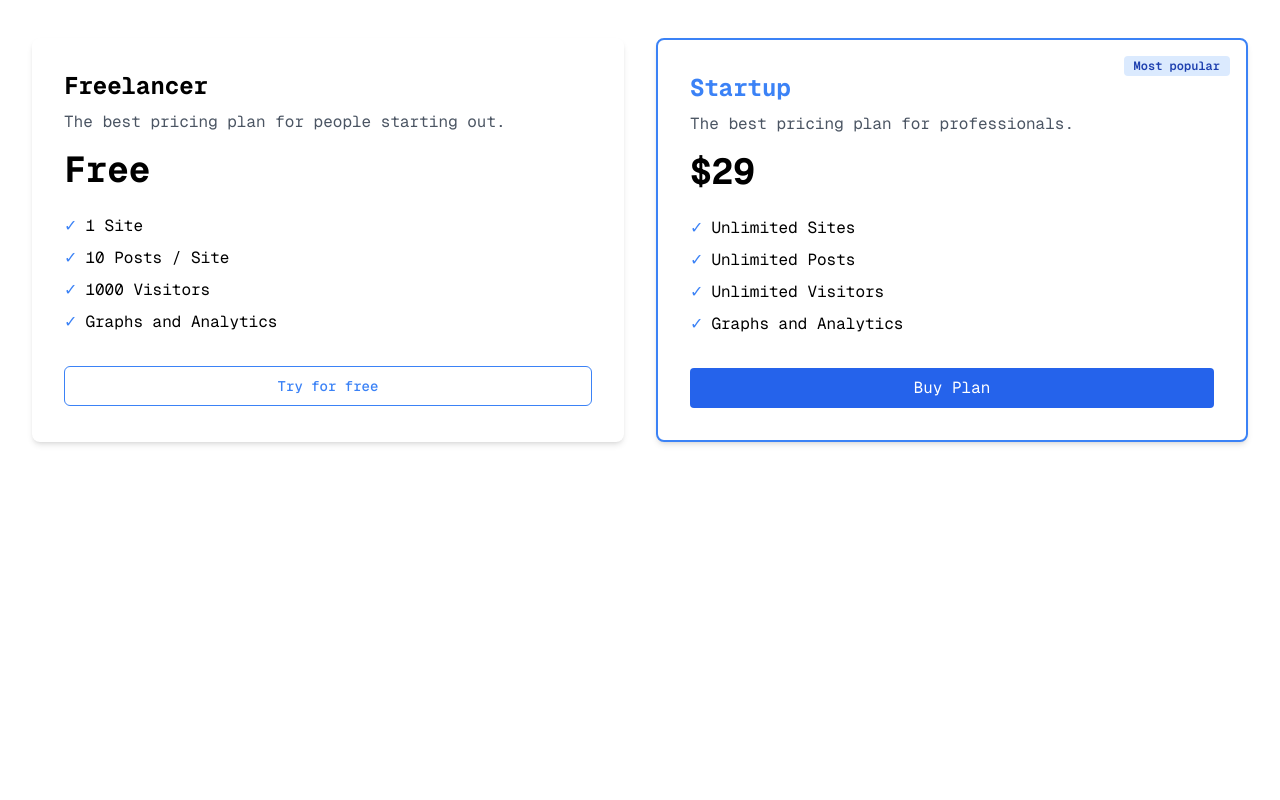
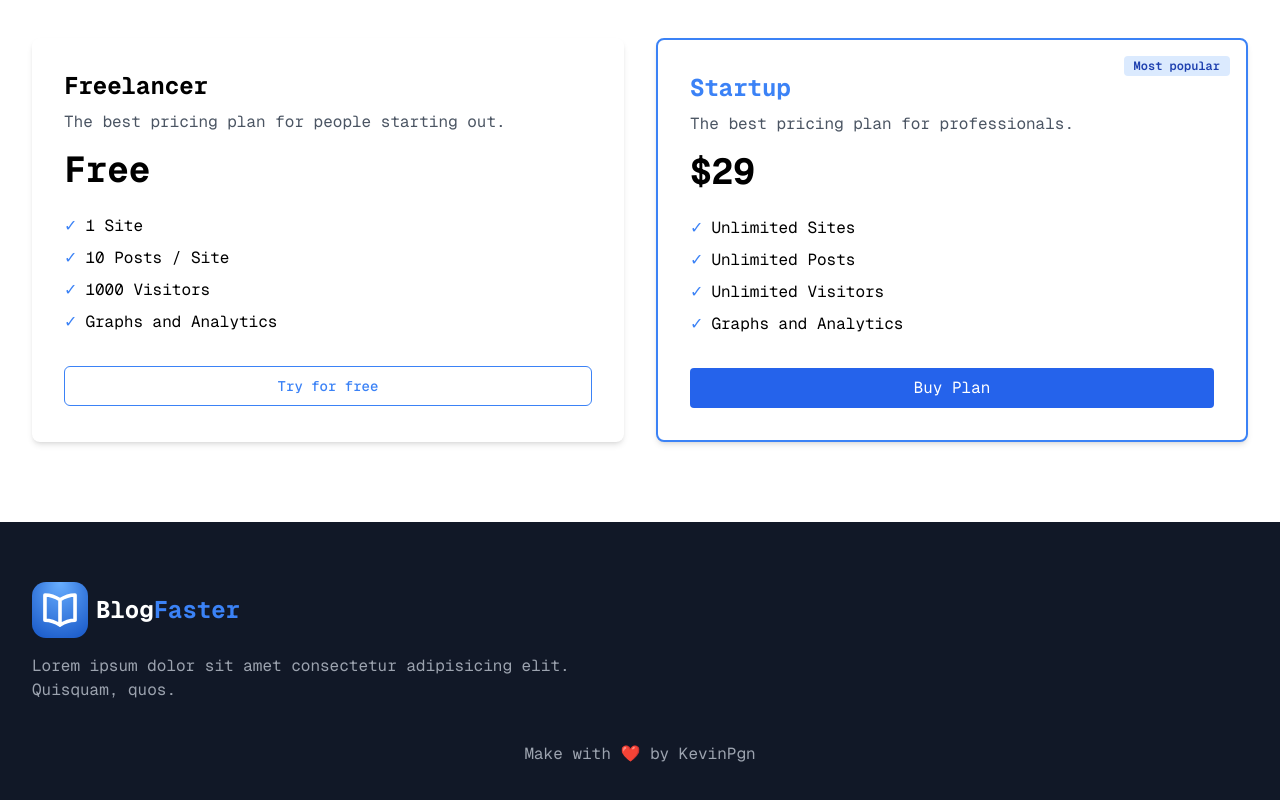
Before and after one commit to KevinPgn/SAAS-Site-Blog-Particulier, a Next.js app: page / in a window 1280 px wide. Shown: the part 2809-3609 px from the top of the page. Before the commit the page ends 3331 px from the top, so only its background shows below. Built offline with nearby package versions, Linux system fonts and the light colour scheme; no server answers.

Commit message:
hero page

```diff
--- a/src/app/page.tsx
+++ b/src/app/page.tsx
@@ -1,4 +1,5 @@
 import { DetailsSection } from "@/components/homePage/details/DetailsSection";
+import { Footer } from "@/components/homePage/footer/Footer";
 import { Headers } from "@/components/homePage/header/Headers";
 import { Hero } from "@/components/homePage/hero/Hero";
 import { Partnaires } from "@/components/homePage/partnaires/Partnaires";
@@ -11,6 +12,7 @@ export default function Home() {
     <Partnaires />
     <DetailsSection />
     <PricingSection />
+    <Footer />
   </>
   );
 }
--- /dev/null
+++ b/src/components/homePage/footer/Footer.tsx
@@ -0,0 +1,17 @@
+export const Footer = () => {
+  return <footer className="bg-gray-900 text-white py-10">
+    <div className="max-w-[1500px] mx-auto px-4 sm:px-6 lg:px-8 py-5">
+      <div className="grid grid-cols-1 md:grid-cols-2 gap-8">
+        <div className="flex flex-col gap-4">
+          <h3 className="text-2xl font-bold flex items-center gap-2">
+            <img src="/logo.svg" alt="Blog Faster" className="w-14 h-14" />
+            <span className="text-white">Blog<span className="text-blue-500">Faster</span></span>
+          </h3>
+          <p className="text-gray-400">Lorem ipsum dolor sit amet consectetur adipisicing elit. Quisquam, quos.</p>
+        </div>
+      </div>
+
+      <p className="text-gray-400 text-center mt-10">Make with ❤️ by KevinPgn</p>
+    </div>
+  </footer>
+}
```
